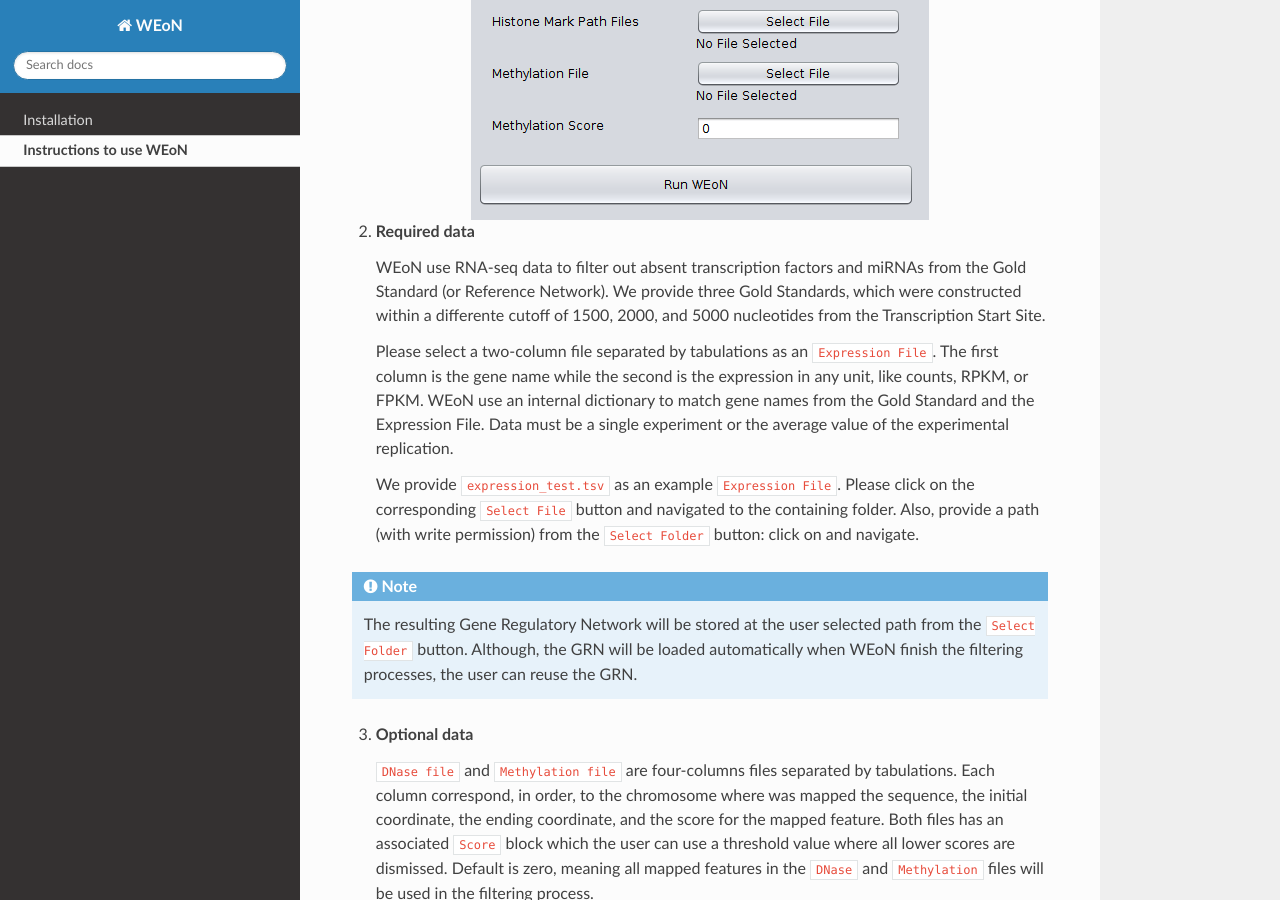
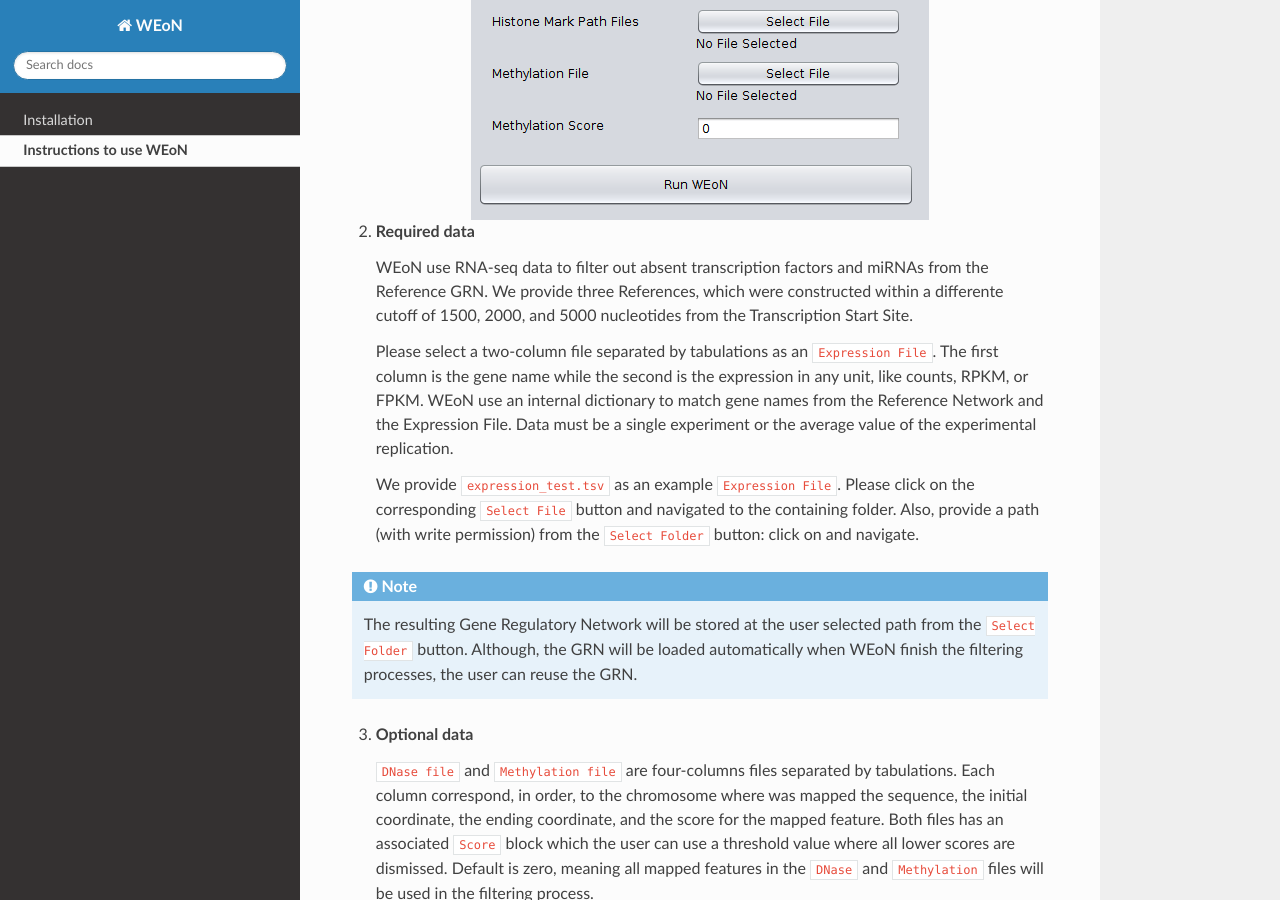
Before and after one commit to networkbiolab/WEoN, a Sphinx documentation site: the page built from docs/use_instructions.rst, in a window 1280 px wide and 900 px high, scrolled down 1011 px. Built offline with Sphinx 7.4.7 and the Read the Docs theme 2.0.0, drawn with Linux system fonts in a browser that asks for light colours; some of the changed text lies outside the part shown.

Commit message:
update docs

```diff
--- a/docs/use_instructions.rst
+++ b/docs/use_instructions.rst
@@ -23,14 +23,14 @@ WEoN use RNA-Seq data to filter out absent transcription factors from a distance
 2. **Required data**
 
    WEoN use RNA-seq data to filter out absent transcription factors and miRNAs
-   from the Gold Standard (or Reference Network). We provide three Gold Standards,
+   from the Reference GRN. We provide three References,
    which were constructed within a differente cutoff of 1500, 2000, and 5000
    nucleotides from the Transcription Start Site.
 
    Please select a two-column file separated by tabulations as an ``Expression File``.
    The first column is the gene name while the second is the expression in any
    unit, like counts, RPKM, or FPKM. WEoN use an internal dictionary to match gene
-   names from the Gold Standard and the Expression File. Data must be a single
+   names from the Reference Network and the Expression File. Data must be a single
    experiment or the average value of the experimental replication.
 
    We provide ``expression_test.tsv`` as an example ``Expression File``. Please
```
Also changed, not shown: other parts of docs/use_instructions.rst (+2 -2 lines).
